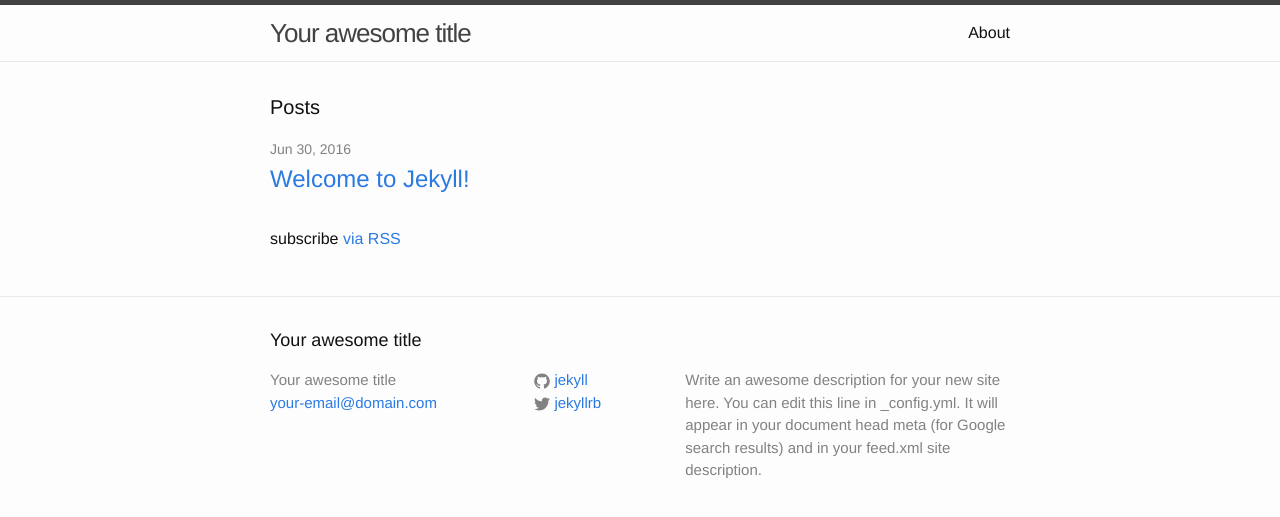
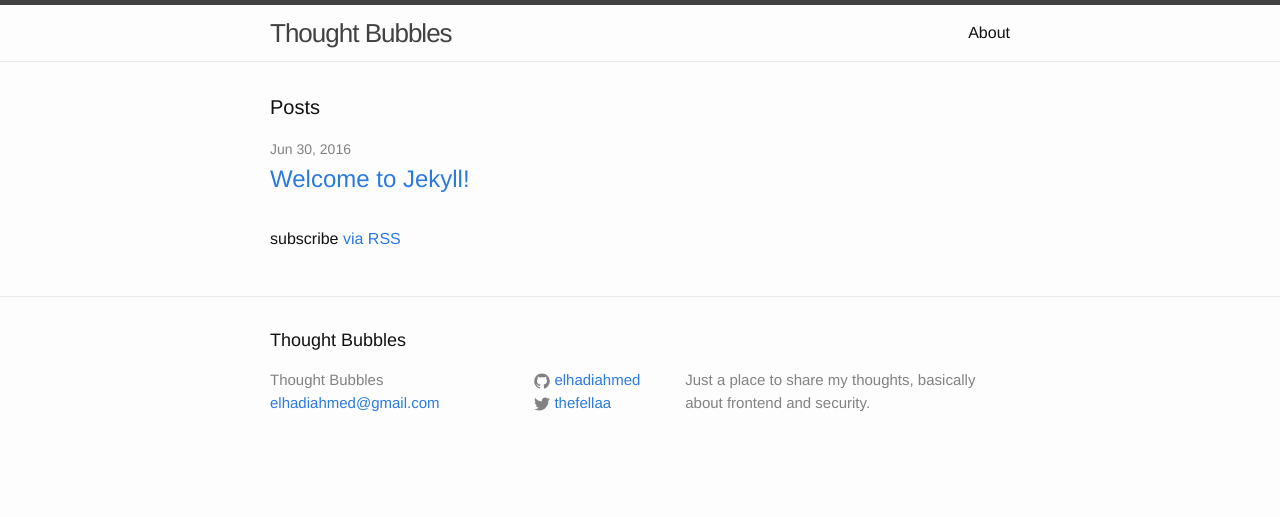
Before and after one commit to ahmedmelhady7/elhadiahmed.github.io, a Jekyll site: the page built from index.html, in a window 1280 px wide. Shown: the top 517 px of the page. Built offline with Jekyll 4.4.1, drawn with Linux system fonts in a browser that asks for light colours.

Commit message:
edit config file with my personal info

```diff
--- a/_config.yml
+++ b/_config.yml
@@ -6,16 +6,14 @@
 # 'jekyll serve'. If you change this file, please restart the server process.
 
 # Site settings
-title: Your awesome title
-email: your-email@domain.com
+title: Thought Bubbles
+email: elhadiahmed@gmail.com
 description: > # this means to ignore newlines until "baseurl:"
-  Write an awesome description for your new site here. You can edit this
-  line in _config.yml. It will appear in your document head meta (for
-  Google search results) and in your feed.xml site description.
-baseurl: "" # the subpath of your site, e.g. /blog
-url: "http://yourdomain.com" # the base hostname & protocol for your site
-twitter_username: jekyllrb
-github_username:  jekyll
+  Just a place to share my thoughts, basically about frontend and security.
+baseurl: "/blog" # the subpath of your site, e.g. /blog
+url: "http://elhadiahmed.me" # the base hostname & protocol for your site
+twitter_username: thefellaa
+github_username:  elhadiahmed
 
 # Build settings
 markdown: kramdown
```
